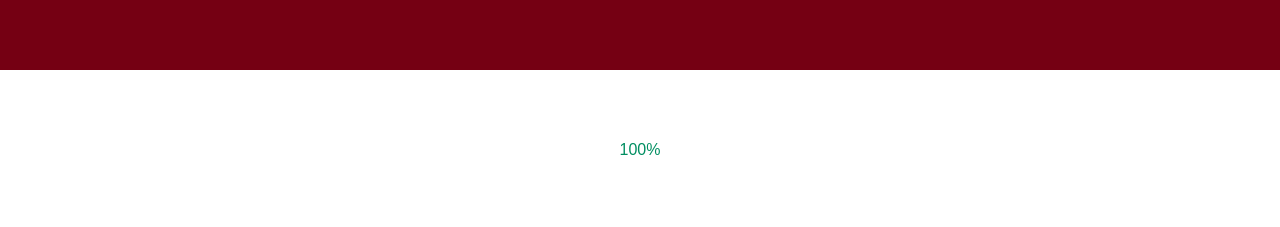
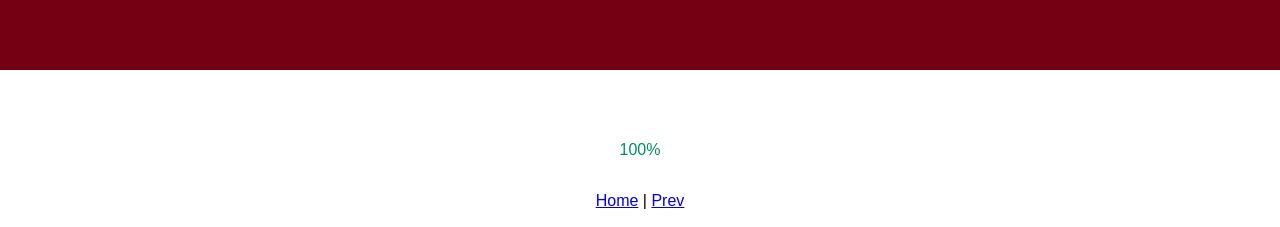
Before and after one commit to yulinn41/viewport-on-mobile-demo, a website: page docs/page3-postcss.html in a window 1280 px wide. Shown: the part 570-797 px from the top of the page. Drawn offline with Linux system fonts and the light colour scheme.

Commit message:
flex1好了

```diff
--- a/docs/page3-postcss.html
+++ b/docs/page3-postcss.html
@@ -43,7 +43,13 @@
   <!-- Debug 面板 -->
   <div id="debug-panel"></div>
 
- <!-- Demo 主體 -->
+  <!-- 導覽按鈕 -->
+  <nav style="position: fixed; bottom: 20px; left: 50%; transform: translateX(-50%); z-index: 100;">
+    <a href="index.html">Home</a> |
+    <a href="page2-js.html">Prev</a>
+  </nav>
+
+  <!-- Demo 主體 -->
   <div class="module">
 
     <div class="module__item">20%</div>
--- a/docs/styles-postcss.css
+++ b/docs/styles-postcss.css
@@ -5,7 +5,6 @@
 }
 
 body {
-  display: flex;
   background: #333;
   font-family: sans-serif;
 }
@@ -18,7 +17,7 @@
 }
 
 .module__item {
-  height: 20%;
+  flex: 1; /* 讓五個元素平均分配 .module 的高度 */
   display: flex;
   align-items: center;
   justify-content: center;
```
